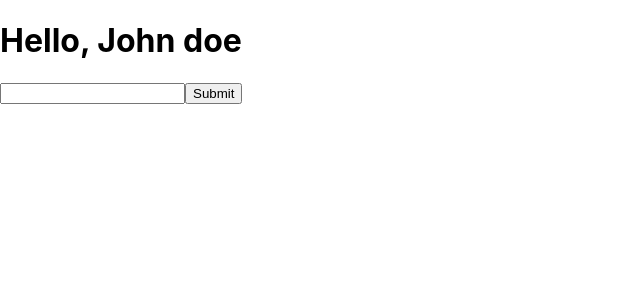
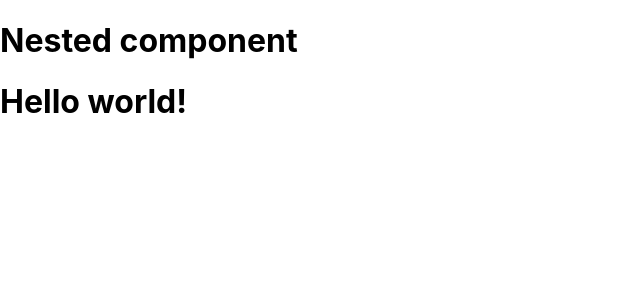
Before and after one commit to Cleomir/learning-react, a React (Create React App) app: page / in a window 1280 px wide. Shown: the top 300 px of the page, without its empty margins (0-640 px from the left). Built offline with nearby package versions, Linux system fonts and the light colour scheme.

Commit message:
Add nested component

```diff
--- a/src/App.js
+++ b/src/App.js
@@ -3,7 +3,9 @@ import Stateful from "./components/Stateful";
 import Events from "./components/Events";
 import StateManipulation from "./components/StateManipulation";
 import FormHanding from "./components/FormHandling";
+import Nested from "./components/Nested";
 
 //export default ClassComponent;
 // export default Stateful;
-export default FormHanding;
+// export default FormHanding;
+export default Nested;
--- /dev/null
+++ b/src/components/Nested.js
@@ -0,0 +1,14 @@
+import { Component } from "react";
+
+import Class from "./Class";
+
+export default class Nested extends Component {
+  render() {
+    return (
+      <div>
+        <h1>Nested component</h1>
+        <Class />
+      </div>
+    );
+  }
+}
```
